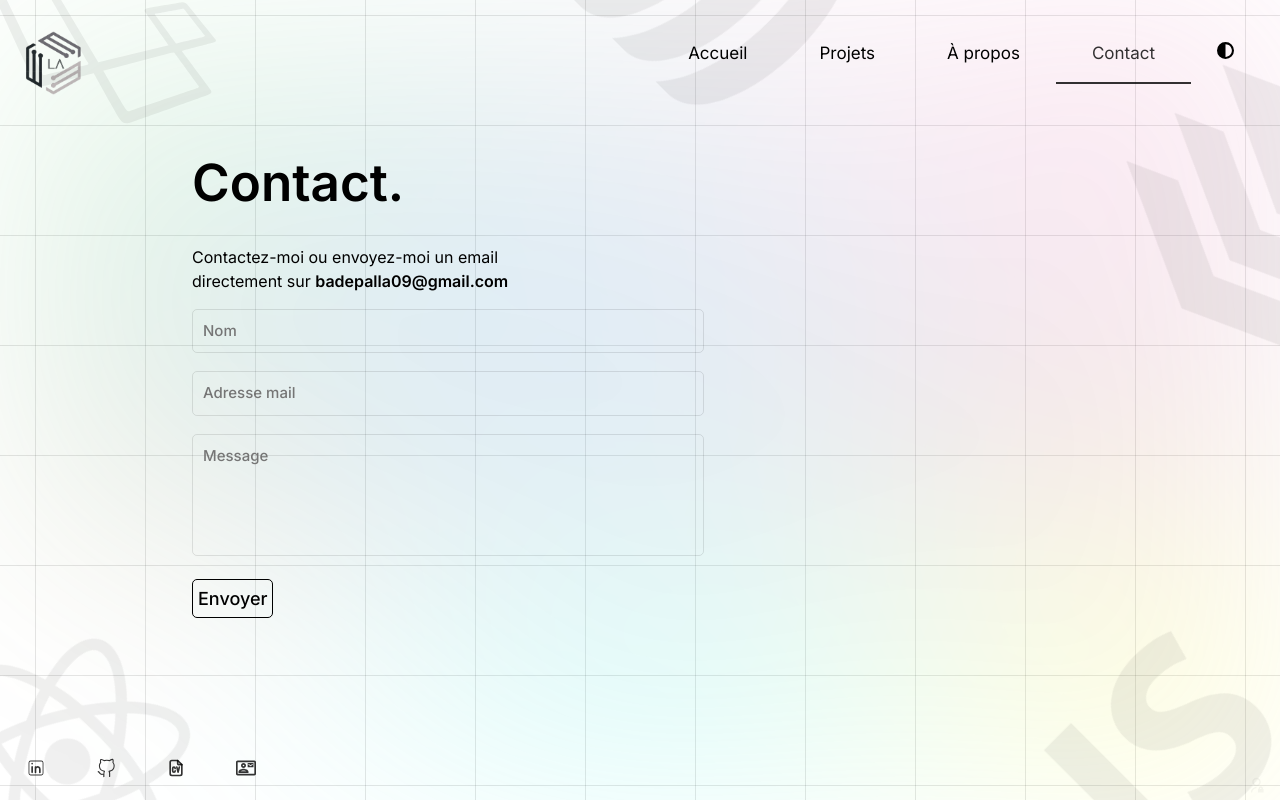
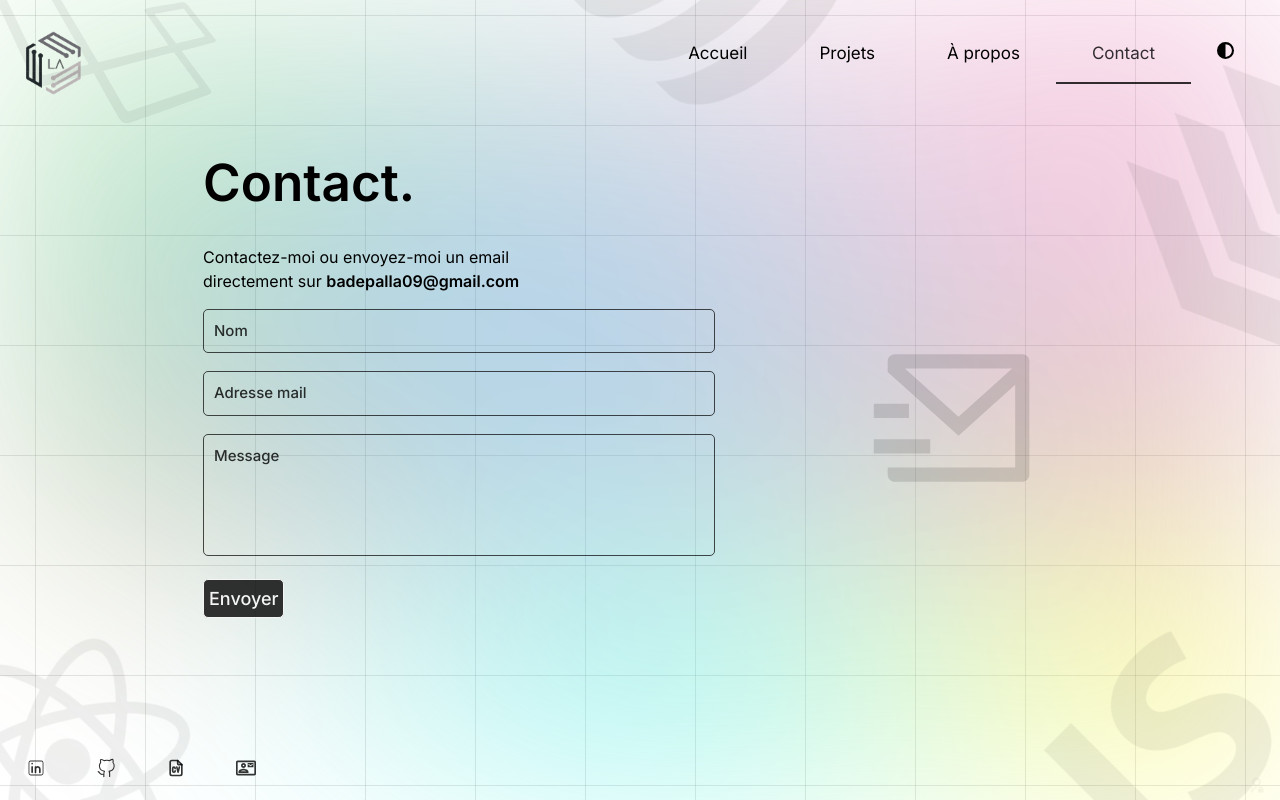
Before and after one commit to Laspales/Site_web, a React (Vite) app in the folder portfolio-wr/: page /contact in a window 1280 px wide. Built offline with nearby package versions, Linux system fonts and the light colour scheme.

Commit message:
complete contact and homepage with some animations

```diff
--- a/portfolio-wr/src/App.css
+++ b/portfolio-wr/src/App.css
@@ -28,7 +28,7 @@ body::after {
   height: 100%;
   filter: blur(100px) saturate(75%);
   top: 0;
-  opacity: 0.17;
+  opacity: 0.4;
   transform: translateZ(0px);
 }
 /* scrollbar */
--- a/portfolio-wr/src/Components/Header-Style.css
+++ b/portfolio-wr/src/Components/Header-Style.css
@@ -103,11 +103,22 @@ body.dark .App-Contact #send:hover, body.dark .Admin-Messages form button:hover,
   color: rgba(0, 0, 0, 0.8);
   background-color: whitesmoke;
 }
-
 body.dark .App-Contact #name, body.dark .App-Contact #message, body.dark .App-Contact #email{
   border: 1px solid rgba(250, 250, 250, 0.9);
 }
+body.dark .App-Contact #name::placeholder, body.dark .App-Contact #message::placeholder, body.dark .App-Contact #email::placeholder {
+  color: rgba(250, 250, 250, 0.9);
+}
 
+body.dark .App-Contact #send {
+  background-color: rgba(250, 250, 250, 0.9);
+  color: rgba(0, 0, 0, 0.8);
+  border: 1px solid rgba(250, 250, 250, 0.9);
+}
+body.dark .App-Contact #send:hover {
+  background-color: rgba(0, 0, 0, 0.8);
+  color: rgba(250, 250, 250, 0.9);
+}
 body.dark .App-Projets .description{
   color: black;
 }
--- a/portfolio-wr/src/Components/Section.jsx
+++ b/portfolio-wr/src/Components/Section.jsx
@@ -17,14 +17,24 @@ function Section() {
                 <h1>Développeur <br /><span style={{color : "grey"}}>Web</span> </h1>
             </div>
             <div className="image">
+                <motion.div
+                    className="image"
+                    initial={{ rotate: 0 }}
+                    animate={{ rotate: 360 }}
+                    transition={{
+                        duration: 1.5,
+                        ease: "easeInOut"
+                    }}
+                >
+
                 <motion.img
                     src="/images/LA_logo.png"
                     alt="Laspales Image"
-                    width="230px"
-                    height="210px"
+                    width="210px"
+                    height="190px"
                     initial={{ scale: 1 }}
                     animate={{
-                        scale: [1, 1.1, 1],
+                        scale: [1, 1.2, 1],
                     }}
                     transition={{
                         duration: 2,
@@ -32,12 +42,12 @@ function Section() {
                         repeatType: "loop",
                         ease: "easeInOut"
                     }}
-                    style={{ borderRadius: "12px" }}
+
                 />
-
+             </motion.div>
             </div>
             <div className="Surname">
-                <h1>Laspales <br /><span>epalla ndjalla</span></h1>
+                <h1>Laspales <br /><span style={{color: "grey"}}>epalla</span>&nbsp;<span>ndjalla</span></h1>
             </div>
 
         </div>
--- a/portfolio-wr/src/pages/APropos.jsx
+++ b/portfolio-wr/src/pages/APropos.jsx
@@ -4,6 +4,7 @@ import { PiBookBookmarkThin } from "react-icons/pi";
 import { CiMusicNote1 } from "react-icons/ci";
 import { PiSoccerBallThin } from "react-icons/pi";
 import { IoExtensionPuzzleOutline } from "react-icons/io5";
+import { CiFaceSmile } from "react-icons/ci";
 import { motion } from "framer-motion";
 import './pages-css/APropos-Style.css';
 
@@ -37,7 +38,7 @@ function APropos() {
     return (
         <div className="App-Apropos">
             <div className="Apropos-Title">
-                <h1>À Propos de moi</h1>
+                <h1>À propos de moi </h1>
             </div>
             <div className="timeline-container">
                 <div className="profile-image">
--- a/portfolio-wr/src/pages/Contact.jsx
+++ b/portfolio-wr/src/pages/Contact.jsx
@@ -1,5 +1,7 @@
 import React, { useState } from "react";
 import './pages-css/Contact-Style.css';
+import { RiMailSendLine } from "react-icons/ri";
+import { motion } from "framer-motion";
 import axios from "axios";
 
 function Contact() {
@@ -70,6 +72,26 @@ function Contact() {
                 </form>
                 {status && <p>{status}</p>}
             </div>
+            <div className="sendmail" style={{  width: "300px" }}>
+                <motion.div
+                    className="sendmail-icon-wrapper"
+                    initial={{opacity: 0}}
+                    animate={{ opacity: 1, x: ["-30%", "50%", "130%", "210%"] }}
+                    transition={{
+                        duration: 3.5,
+                        ease: "linear",
+                        repeat: Infinity,
+                        repeatType: "loop",
+                        delay: 0.5,
+                    }}
+                    style={{ position: "relative", display: "inline-block" }}
+                >
+                    <RiMailSendLine
+                        className="sendmail-icon"
+                        style={{ width: "170px", height: "170px" }}
+                    />
+                </motion.div>
+            </div>
         </div>
     );
 }
--- a/portfolio-wr/src/pages/Projets.jsx
+++ b/portfolio-wr/src/pages/Projets.jsx
@@ -75,7 +75,7 @@ function Projets() {
     return (
         <div className="App-Projets">
             {/* Titre principal de la page */}
-            <h1>Projets.</h1>
+            <h1>Mes projets...</h1>
 
             {/* Animation de transition entre les projets avec framer-motion */}
             <AnimatePresence mode="wait">
--- a/portfolio-wr/src/pages/pages-css/Contact-Style.css
+++ b/portfolio-wr/src/pages/pages-css/Contact-Style.css
@@ -11,7 +11,7 @@
     font-size: 1em;
     display: block;
     width: 400px;
-
+    margin-left: 11px;
 
 }
 
@@ -29,6 +29,7 @@ input:focus, textarea:focus {
     font-size: 12px;
     width: 500px;
     height: 420px;
+    margin-left: 11px;
 
 }
 
@@ -39,7 +40,7 @@ input:focus, textarea:focus {
     padding-top: 10px;
     padding-bottom: 10px;
     padding-left: 10px;
-    border: 1px solid rgba(0, 0, 0, 0.1);
+    border: 1px solid rgba(0, 0, 0, 0.7);
     border-radius: 5px;
     font-size: 1.25em;
     font-weight: 500;
@@ -53,6 +54,10 @@ input:focus, textarea:focus {
     max-height: 150px;
     overflow: auto;
 }
+input::placeholder,
+textarea::placeholder {
+  color: rgba(0, 0, 0, 0.8)
+}
 #send {
     all: unset;
     cursor: pointer;
@@ -62,9 +67,20 @@ input:focus, textarea:focus {
     border: 1px solid;
     border-radius: 5px;
     font-weight: 500;
+    background-color: rgba(0, 0, 0, 0.8);
+    color: whitesmoke;
 }
 
 #send:hover{
-    background-color: rgba(0, 0, 0, 0.8);
-    color: whitesmoke;
+    background-color: whitesmoke;
+    color: rgba(0, 0, 0, 0.8);
 }
+
+.sendmail {
+    position: absolute;
+    top: 35%;
+    left: 80%;
+    width: 200px;
+    height: 200px;
+    opacity: 0.3;
+}
```
